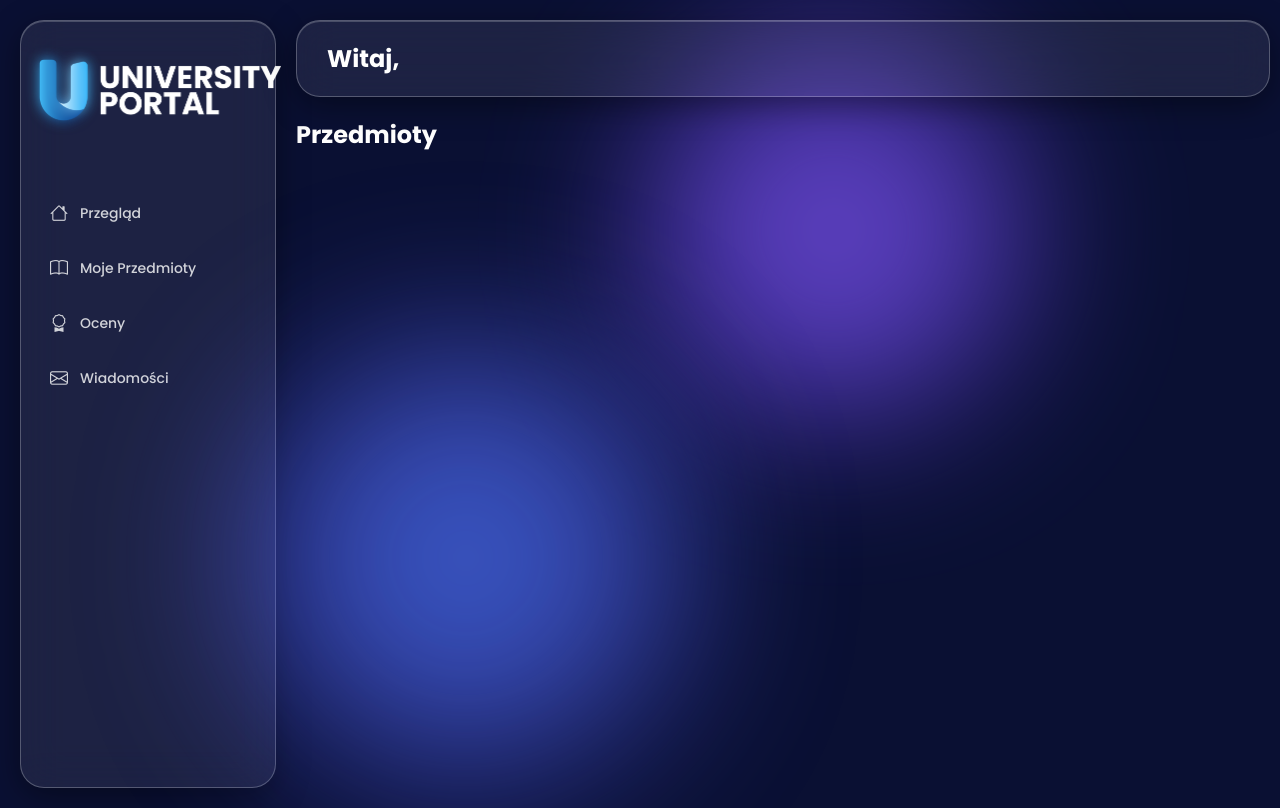
After one commit to dawidkawinski/OwnSystem-Project, a Django app: template core/templates/student_courses.html in a window 1280 px wide. The commit adds this page. Run offline with Django 5.2, Linux system fonts and the light colour scheme; the template is opened without the code that fills it, so the values that code supplies are empty.

Commit message:
Make funcionality in student dashboard navbar

```diff
--- /dev/null
+++ b/core/templates/student_courses.html
@@ -0,0 +1,5 @@
+{% extends 'student_dashboard.html' %}
+
+{% block content %}
+<h2>Przedmioty</h2>
+{% endblock %}
--- a/core/templates/student_dashboard.html
+++ b/core/templates/student_dashboard.html
@@ -20,15 +20,15 @@
                     <i class="bi bi-house"></i>
                     <span>Przegląd</span>
                 </a>
-                <a href="#" class="nav-item">
+                <a href="{% url 'student_courses' %}" class="nav-item {% if request.resolver_match.url_name == 'student_courses' %}active{% endif %}">
                     <i class="bi bi-book"></i>
                     <span>Moje Przedmioty</span>
                 </a>
-                <a href="#" class="nav-item">
+                <a href="{% url 'student_grades' %}" class="nav-item {% if request.resolver_match.url_name == 'student_grades' %}active{% endif %}">
                     <i class="bi bi-award"></i>
                     <span>Oceny</span>
                 </a>
-                <a href="#" class="nav-item">
+                <a href="{% url 'student_messages' %}" class="nav-item {% if request.resolver_match.url_name == 'student_messages' %}active{% endif %}">
                     <i class="bi bi-envelope"></i>
                     <span>Wiadomości</span>
                 </a>
--- /dev/null
+++ b/core/templates/student_grades.html
@@ -0,0 +1,5 @@
+{% extends 'student_dashboard.html' %}
+
+{% block content %}
+<h2>Oceny</h2>
+{% endblock %}
--- /dev/null
+++ b/core/templates/student_messages.html
@@ -0,0 +1,5 @@
+{% extends 'student_dashboard.html' %}
+
+{% block content %}
+<h2>Wiadomosci</h2>
+{% endblock %}
--- a/core/urls.py
+++ b/core/urls.py
@@ -8,9 +8,12 @@ urlpatterns = [
     path('przeglad/', views.lecturer_master, name='lecturer_master'),
     path('przedmioty/', views.lecturer_courses, name='lecturer_courses'),
     path('wnioski/', views.lecturer_requests, name='lecturer_requests'),
-    path('studenci/', views.lecturer_students, name='lecturer_students'),
+    path('wiadomosci/', views.lecturer_messages, name='lecturer_messages'),
+    path('studenci/przeglad-student', views.lecturer_students, name='lecturer_students'),
     path('przeglad-student/', views.student_master, name='student_master'),
-    path('wiadomosci/', views.lecturer_messages, name='lecturer_messages'),
+    path('przedmioty-student/', views.student_courses, name='student_courses'),
+    path('oceny/', views.student_grades, name='student_grades'),
+    path('wiadomosci-student/', views.student_messages, name='student_messages'),
     path('start/', views.role_redirect, name='role_redirect'),
     path('rejestracja/', views.register, name='register'),
     path('rejestracja/sukces', views.register_success, name='register_success'),
```
Also changed, not shown: core/views.py (+29 -11 lines), db.sqlite3.
